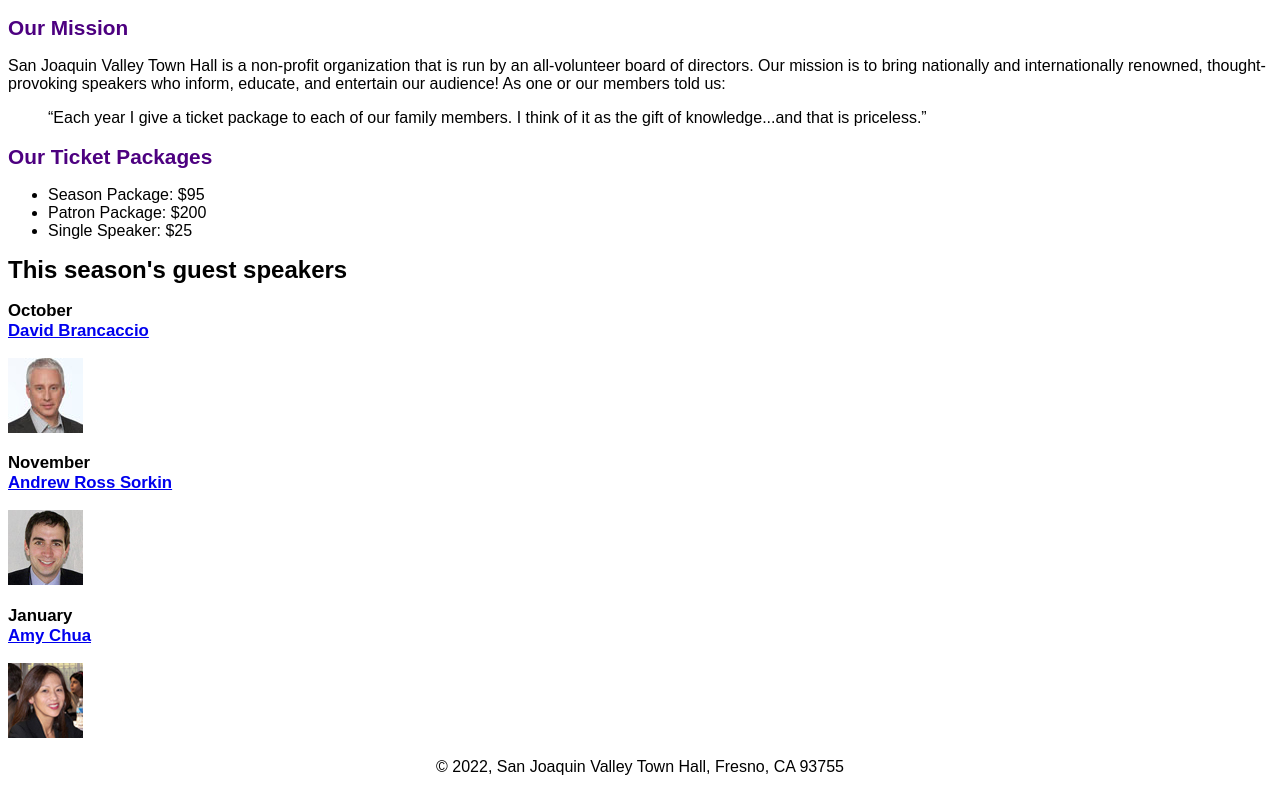
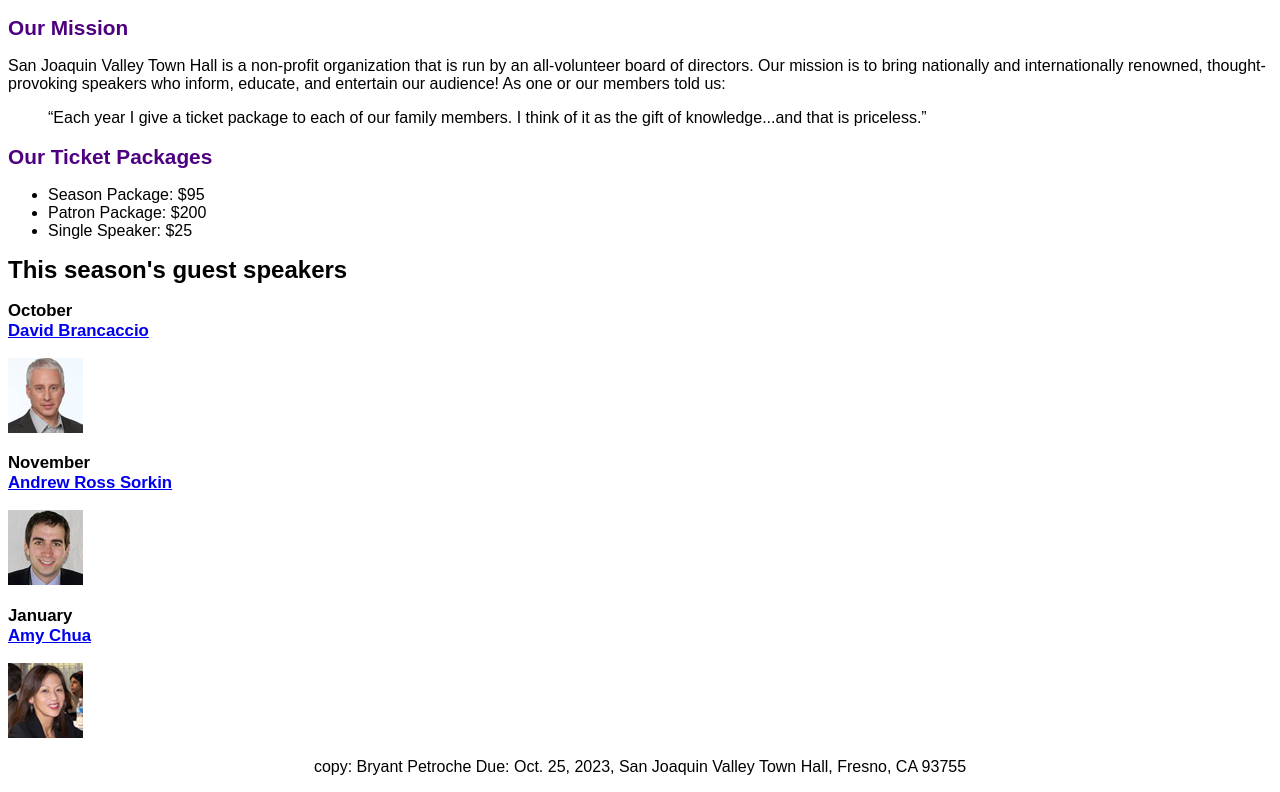
Before and after one commit to Bp437/A08, a plain HTML site: page index.html in a window 1280 px wide. Shown: the part 106-898 px from the top of the page. Drawn offline with Linux system fonts and the light colour scheme.

Commit message:
Name and Right

```diff
--- a/index.html
+++ b/index.html
@@ -15,6 +15,7 @@
 		<h2>San Joaquin Valley Town Hall</h2>
 		<h3>Celebrating our <em class="shadow">75</em> <sup>th</sup> Year</h3>
 	</header>
+
 	<main>
 		<h2>Our Mission</h2>
 		<p>San Joaquin Valley Town Hall is a non-profit organization that is run by an
@@ -40,7 +41,7 @@
 		<img src="images/chua75.jpg" alt="Amy Chua photo">
 	</main>
 	<footer>
-		<p>&copy; 2022, San Joaquin Valley Town Hall, Fresno, CA 93755</p>
+		<p>copy: Bryant Petroche Due: Oct. 25, 2023, San Joaquin Valley Town Hall, Fresno, CA 93755</p>
 	</footer>
 </body>
 </html>
```
